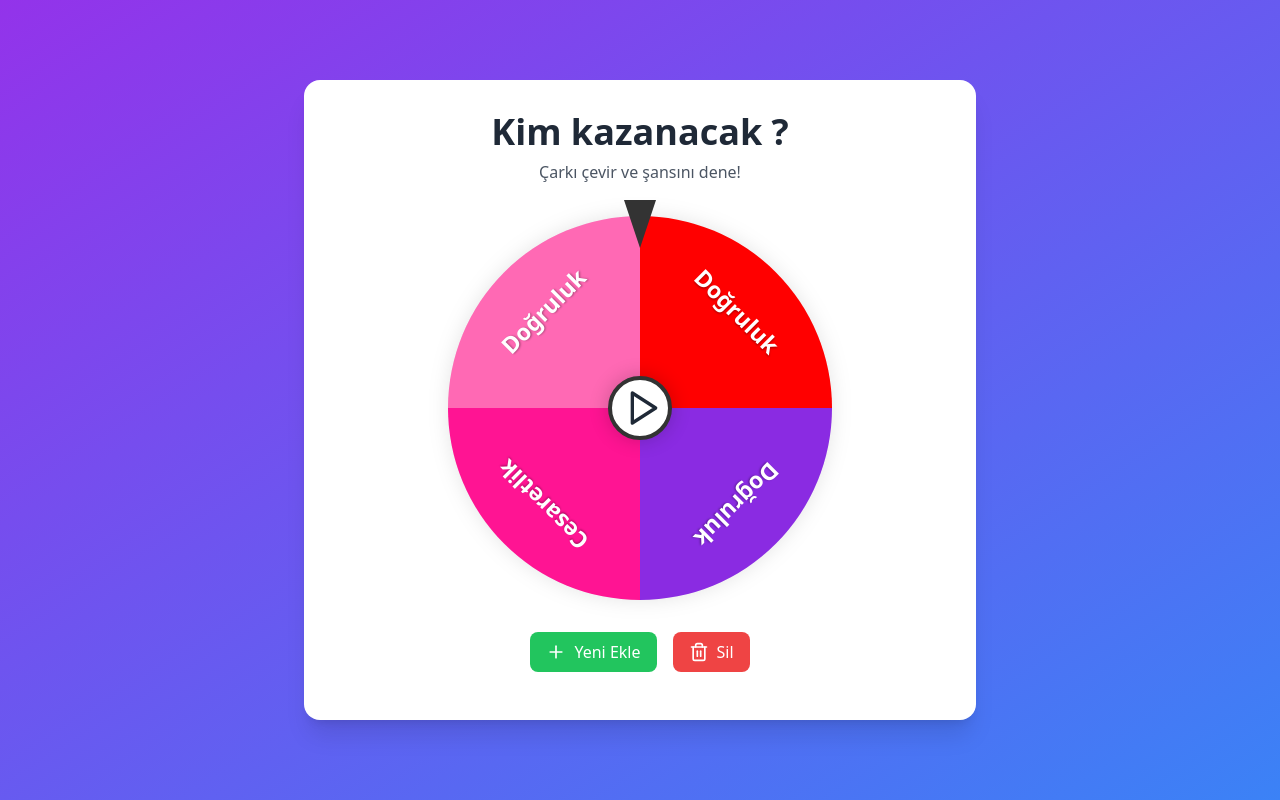
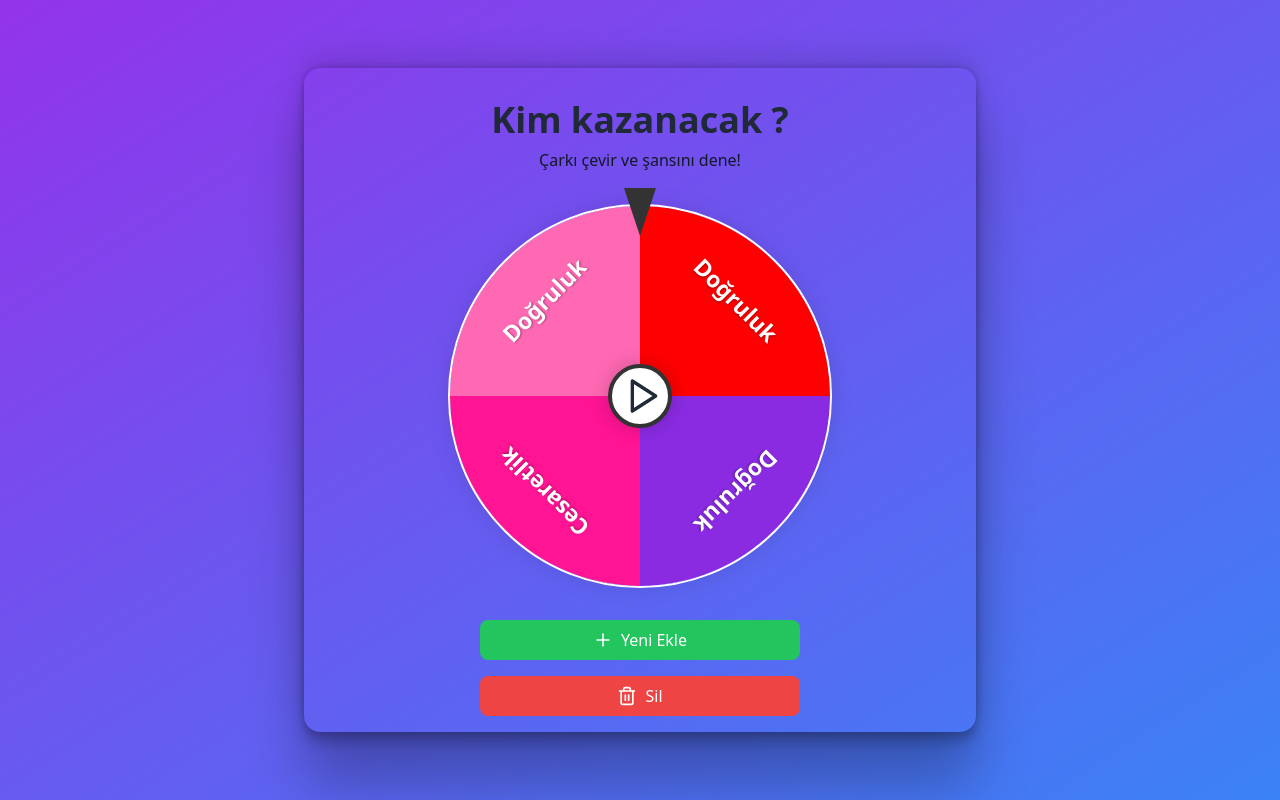
Before and after one commit to gulerhan/spin-wheel-react, a React (Vite) app: page / in a window 1280 px wide. Built offline with nearby package versions, Linux system fonts and the light colour scheme.

Commit message:
changed background color and changed add-delete buttons position

```diff
--- a/src/App.tsx
+++ b/src/App.tsx
@@ -135,13 +135,13 @@ function App() {
 
   return (
     <div className="min-h-screen bg-gradient-to-br from-purple-600 to-blue-500 flex flex-col items-center justify-center p-4">
-      <div className="max-w-2xl w-full bg-white rounded-2xl shadow-xl p-8">
+      <div className="max-w-2xl w-full bg-white rounded-2xl shadow-xl pt-8 bg-transparent" id='centerDiv'>
         <div className="text-center mb-8">
           <h1 className="text-4xl font-bold text-gray-800 mb-2">Kim kazanacak ?</h1>
-          <p className="text-gray-600">Çarkı çevir ve şansını dene!</p>
+          <p className="text-gray-900">Çarkı çevir ve şansını dene!</p>
         </div>
 
-        <div className="relative w-96 h-96 mx-auto mb-8">
+        <div className="relative w-80 h-80 md:w-96 md:h-96 mx-auto mb-8">
           <div className="relative w-full h-full">
             <svg
               ref = {wheelRef}
@@ -149,7 +149,9 @@ function App() {
               className="w-full h-full"
               style={{
                 transformOrigin: 'center',
-                filter: 'drop-shadow(0 0 10px rgba(0,0,0,0.1))'
+                filter: 'drop-shadow(0 0 10px rgba(0,0,0,0.1))',
+                border: '2px solid #fff',
+                borderRadius: '50%',
               }}
             >
               <circle cx="50" cy="50" r="48" fill="white" stroke="#E5E7EB" strokeWidth="4"/>
@@ -218,23 +220,23 @@ function App() {
           </div>
         </div>
 
-        <div className="flex justify-center gap-4 mb-4">
+        <div className="flex flex-col justify-center items-center gap-4 mb-4">
           <button
             onClick={() => setShowAddModal(true)}
-            className="flex items-center gap-2 px-4 py-2 rounded-lg bg-green-500 text-white hover:bg-green-600 transition-colors"
+            className="flex items-center justify-center gap-2 px-4 py-2 w-full max-w-xs rounded-lg bg-green-500 text-white hover:bg-green-600 transition-colors"
           >
             <Plus size={20} /> Yeni Ekle
           </button>
           <button
             onClick={() => setShowDeleteModal(true)}
-            className="flex items-center gap-2 px-4 py-2 rounded-lg bg-red-500 text-white hover:bg-red-600 transition-colors"
+            className="flex items-center justify-center gap-2 px-4 py-2 w-full max-w-xs rounded-lg bg-red-500 text-white hover:bg-red-600 transition-colors"
           >
             <Trash2 size={20} /> Sil
           </button>
         </div>
 
         {result && (
-          <div className="mt-4 text-lg font-semibold text-center text-gray-800">
+          <div className="mt-4 text-lg font-semibold text-center text-gray-800 pb-8">
             Seçilen: <span className="text-purple-600">{result}</span>!
           </div>
         )}
--- a/src/index.css
+++ b/src/index.css
@@ -5,3 +5,8 @@
 .clip-arrow-inner {
   clip-path: polygon(50% 100%, 0% 0%, 100% 0%);
 }
+
+#centerDiv{
+  background: transparent;
+  box-shadow: rgba(0, 0, 0, 0.25) 0px 54px 55px, rgba(0, 0, 0, 0.12) 0px -12px 30px, rgba(0, 0, 0, 0.12) 0px 4px 6px, rgba(0, 0, 0, 0.17) 0px 12px 13px, rgba(0, 0, 0, 0.09) 0px -3px 5px;
+}
--- a/tailwind.config.js
+++ b/tailwind.config.js
@@ -1,6 +1,6 @@
 /** @type {import('tailwindcss').Config} */
-export default {
-  content: ['./index.html', './src/**/*.{js,ts,jsx,tsx}'],
+module.exports = {
+  content: ["./src/**/*.{html,js,jsx,ts,tsx}"],
   theme: {
     extend: {},
   },
```
